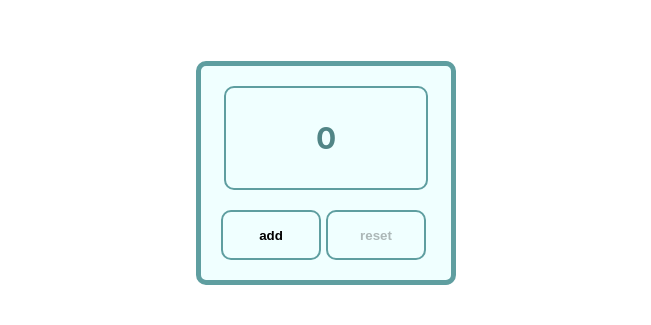
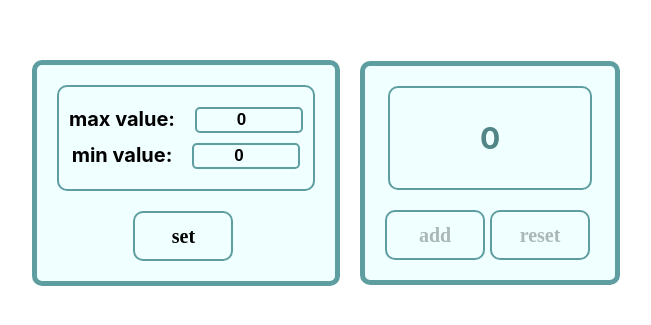
Before and after one commit to stasfilippov/counter02v1, a React (Create React App) app: page / in a window 1280 px wide. Shown: the part 227-552 px from the top of the page, without its empty margins (314-965 px from the left). Built offline with nearby package versions, Linux system fonts and the light colour scheme.

Commit message:
-add app-selectors.ts, settingsboard-reducer.ts -fix reducers

```diff
--- a/src/App.tsx
+++ b/src/App.tsx
@@ -1,35 +1,14 @@
 import './App.css'
-import {Button} from './components/Counter/Button/Button'
-import {Scoreboard} from './components/Counter/Scoreboard/Scoreboard'
+import {Counter} from './components/Counter/Counter';
+import {CounterSettings} from './components/CounterSettings/CounterSettings';
 
 
 function App() {
 
 	return (
 		<div className="App">
-			{/*<div className="wrapper">*/}
-			{/*	<Settingsboard*/}
-			{/*		maxValue={maxValue}*/}
-			{/*		minValue={minValue}*/}
-			{/*		setValue={setValueHandler}*/}
-			{/*	/>*/}
-			{/*	<Button*/}
-			{/*		title={'Set'}*/}
-			{/*		callback={setToLocalStorageHandler}*/}
-			{/*		disabled={isDisableSetButton}*/}
-			{/*	/>*/}
-			{/*</div>*/}
-			<div className="wrapper">
-				<Scoreboard/>
-				<div className="battons-wrapper">
-					<Button
-						title={'add'}
-					/>
-					<Button
-						title={'reset'}
-					/>
-				</div>
-			</div>
+			<CounterSettings/>
+			<Counter/>
 		</div>
 	)
 }
--- a/src/app/app-selectors.ts
+++ b/src/app/app-selectors.ts
@@ -1,3 +1,3 @@
 import {AppStateType} from './store';
 
-export const getCounterValuse = (state: AppStateType) => state.counter.value
+export const getCounterValue = (state: AppStateType) => state.counter.value
--- a/src/app/store.ts
+++ b/src/app/store.ts
@@ -1,17 +1,21 @@
 import React from 'react';
 import {combineReducers, createStore} from 'redux';
 import {counterReducer} from '../components/Counter/counter-reducer';
+import {loadState, saveState} from '../utils/localstorage-utils';
+import {settingsCounterReducer} from '../components/CounterSettings/settingsboard-reducer';
 
 const rootReducer = combineReducers({
-	counter: counterReducer
+	counter: counterReducer,
+	settings: settingsCounterReducer
 })
 
-export type AppStateType = ReturnType<typeof rootReducer>
+const preloadedState = loadState()
 
-export const store = createStore(rootReducer)
+export const store = createStore(rootReducer, preloadedState)
 
 store.subscribe(()=> {
-	localStorage.setItem('app-state', JSON.stringify(store.getState()))
+	saveState(store.getState())
 })
 
 export type AppDispatch = typeof store.dispatch
+export type AppStateType = ReturnType<typeof rootReducer>
--- a/src/components/Counter/Button/Button.tsx
+++ b/src/components/Counter/Button/Button.tsx
@@ -1,23 +1,32 @@
 import React from 'react';
 import {useDispatch} from 'react-redux';
-import {incrValueAC, resetValueAC} from '../counter-reducer';
+import {incrValueAC, resetValueAC, setValueAC} from '../counter-reducer';
 import {useAppDispatch, useAppSelector} from '../../../app/hooks';
-import {getCounterValuse} from '../../../app/app-selectors';
+import {getCounterValue} from '../../../app/app-selectors';
+import {settingsCounterSetValues, SettingsValues} from '../../CounterSettings/settingsboard-reducer';
 
-type NameButtonType = 'add' | 'reset'
+type NameButtonType = 'add' | 'reset' | 'set'
 type ButtonPropsType = {
 	title: NameButtonType
+	currentSettingsValue?: SettingsValues
 }
 
 
 export const Button: React.FC<ButtonPropsType> = ({
 	                                                  title,
+	                                                  currentSettingsValue
                                                   }) => {
-	const countValue = useAppSelector(getCounterValuse)
+	const countValue = useAppSelector(getCounterValue)
+	const settingsValuesFromState = useAppSelector(state => state.settings)
 	const dispatch = useAppDispatch()
 
 	const isDisabled = (name: NameButtonType, countValue: number) => {
-		return name === 'reset' && countValue === 0
+		switch (name) {
+			case 'reset':
+				return countValue === 0
+			case 'add':
+				return countValue === settingsValuesFromState.maxValue
+		}
 	}
 
 	const onClickHandler = () => {
@@ -26,8 +35,12 @@ export const Button: React.FC<ButtonPropsType> = ({
 			return
 		}
 		if (title === 'reset') {
-			dispatch(resetValueAC())
+			dispatch(resetValueAC(settingsValuesFromState.minValue))
 			return;
+		}
+		if (title === 'set' && currentSettingsValue) {
+			dispatch(settingsCounterSetValues(currentSettingsValue))
+			dispatch(setValueAC(currentSettingsValue.minValue))
 		}
 	}
 
@@ -40,6 +53,8 @@ export const Button: React.FC<ButtonPropsType> = ({
 		cursor: 'pointer',
 		fontWeight: 'bold',
 		borderRadius: '10px',
+		fontSize: '20px',
+		fontFamily: 'Montserrat'
 	}
 
 
--- /dev/null
+++ b/src/components/Counter/Counter.tsx
@@ -0,0 +1,19 @@
+import React from 'react';
+import {Scoreboard} from './Scoreboard/Scoreboard';
+import {Button} from './Button/Button';
+
+export const Counter = () => {
+	return (
+		<div className="wrapper">
+			<Scoreboard/>
+			<div className="battons-wrapper">
+				<Button
+					title={'add'}
+				/>
+				<Button
+					title={'reset'}
+				/>
+			</div>
+		</div>
+	);
+};
--- a/src/components/Counter/Scoreboard/Scoreboard.tsx
+++ b/src/components/Counter/Scoreboard/Scoreboard.tsx
@@ -3,12 +3,12 @@ import styled from 'styled-components';
 import {useSelector} from 'react-redux';
 import {AppStateType} from '../../../app/store';
 import {useAppSelector} from '../../../app/hooks';
-import {getCounterValuse} from '../../../app/app-selectors';
+import {getCounterValue} from '../../../app/app-selectors';
 
 type ScoreboardPropsType = {
 }
 export const Scoreboard: React.FC<ScoreboardPropsType> = () => {
-	const countValue = useAppSelector(getCounterValuse)
+	const countValue = useAppSelector(getCounterValue)
 
 	return (
 		<ScoreboardStyle>
--- a/src/components/Counter/counter-reducer.ts
+++ b/src/components/Counter/counter-reducer.ts
@@ -10,16 +10,20 @@ export const counterReducer = (state = initState, action: CounterActionType): In
 		case 'counter/INC_VALUE':
 			return {...state, value: state.value + 1}
 		case 'counter/RESET_VALUE':
-			return {...state, value: 0}
+			return {...state, value: action.value}
+		case 'counter/SET_VALUE':
+			return {...state, value: action.value}
 		default:
 			return state
 	}
 }
 
 export const incrValueAC = () => ( {type: 'counter/INC_VALUE'} as const)
-export const resetValueAC = () => ( {type: 'counter/RESET_VALUE'} as const)
+export const resetValueAC = (value: number) => ( {type: 'counter/RESET_VALUE', value} as const)
+export const setValueAC = (value: number) => ( {type: 'counter/SET_VALUE', value} as const)
 
 type IncrValueActionType = ReturnType<typeof incrValueAC>
 type ResetValueActionType = ReturnType<typeof resetValueAC>
+type SetValueActionType = ReturnType<typeof setValueAC>
 
-export type CounterActionType = IncrValueActionType | ResetValueActionType
+export type CounterActionType = IncrValueActionType | ResetValueActionType | SetValueActionType
--- /dev/null
+++ b/src/components/CounterSettings/CounterSettings.tsx
@@ -0,0 +1,44 @@
+import React, {useState} from 'react';
+import {Button} from '../Counter/Button/Button';
+import {Setting} from './Setting/Setting';
+import styled from 'styled-components';
+import {useAppSelector} from '../../app/hooks';
+
+export const CounterSettings = () => {
+	const settingsValue = useAppSelector(state => state.settings)
+
+	const [currentMaxValue, setCurrentMaxValue] = useState<number>(settingsValue.maxValue)
+	const [currentMinValue, setCurrentMinValue] = useState<number>(settingsValue.minValue)
+
+	console.log({currentMaxValue, currentMinValue})
+
+	let currentSettingValues = {
+		maxValue: currentMaxValue,
+		minValue: currentMinValue
+	}
+
+
+	return (
+		<div className="wrapper">
+			<SettingsboardStyles>
+				<Setting title={'max'} value={currentMaxValue} callback={setCurrentMaxValue}/>
+				<Setting title={'min'} value={currentMinValue} callback={setCurrentMinValue}/>
+			</SettingsboardStyles>
+			<Button title={'set'} currentSettingsValue={currentSettingValues}/>
+		</div>
+	);
+};
+
+const SettingsboardStyles = styled.div`
+    padding: 20px 10px;
+    display: flex;
+    flex-direction: column;
+    align-items: center;
+    justify-content: center;
+    gap: 10px;
+    color: black;
+    font-weight: bold;
+    font-size: 20px;
+    border-radius: 10px;
+    border: 2px cadetblue solid;
+`
--- a/src/components/Settingsboard/Setting/Setting.tsx
+++ b/src/components/CounterSettings/Setting/Setting.tsx
@@ -3,47 +3,34 @@ import styled from 'styled-components';
 
 type SettingType = {
 	title: 'max' | 'min'
-	callBack: (value: number, name: 'max' | 'min') => void
 	value: number
-	compareValue: number
+	callback: (number: number ) => void
 }
-export const Setting: React.FC<SettingType> = ({title, callBack, value, compareValue}) => {
+export const Setting: React.FC<SettingType> = ({title, value, callback}) => {
 
-	const [error, setError] = useState(false)
 	const onChangeHandler = (e: ChangeEvent<HTMLInputElement>) => {
-		callBack(+e.currentTarget.value, title)
-
-
+		if (title === 'max') {
+			callback(+e.currentTarget.value)
+		}
+		if (title === 'min') {
+			callback(+e.currentTarget.value)
+		}
 	}
 
-	useEffect(() => {
-
-		switch (title) {
-			case 'min': {
-				value < 0 || value > compareValue || value === compareValue ? setError(true) : setError(false);
-				break;
-			}
-			case 'max': {
-				value < 0 || value === compareValue ? setError(true) : setError(false);
-				break
-			}
-
-			default:
-				break;
-		}
-
-	}, [value, compareValue])
-
 	return (
-		<SettingStyles error={error}>
+		<SettingStyles >
 			<div>{title} value:</div>
-			<input type={'number'} onChange={onChangeHandler} value={value}/>
+			<input
+				type={'number'}
+				onChange={onChangeHandler}
+				value={value}
+			/>
 		</SettingStyles>
 	);
 };
 
 type SettingStylesPropsType = {
-	error: boolean
+	error?: boolean
 }
 
 const SettingStyles = styled.div<SettingStylesPropsType>`
--- /dev/null
+++ b/src/components/CounterSettings/settingsboard-reducer.ts
@@ -0,0 +1,30 @@
+import React from 'react';
+
+const initState = {
+	maxValue: 0,
+	minValue: 0
+}
+
+type InitStateType = typeof initState
+export const settingsCounterReducer = (state = initState, action: SettingsActionType): InitStateType => {
+	switch (action.type) {
+		case 'settingsCounter/SET_VALUES':
+			return {
+				...state,
+				maxValue: action.values.maxValue,
+				minValue: action.values.minValue
+			}
+
+		default:
+			return state
+	}
+}
+export type SettingsValues = {
+	maxValue: number
+	minValue: number
+}
+export const settingsCounterSetValues = (values: SettingsValues) => ( {type: 'settingsCounter/SET_VALUES', values} as const)
+
+type settingsCounterSetValuesActionType = ReturnType<typeof settingsCounterSetValues>
+
+export type SettingsActionType = settingsCounterSetValuesActionType
--- /dev/null
+++ b/src/utils/localstorage-utils.ts
@@ -0,0 +1,22 @@
+import {AppStateType} from '../app/store';
+
+export const loadState = () => {
+	try {
+		const serializedState = localStorage.getItem('app-state')
+		if (serializedState === null) {
+			return undefined
+		}
+		return JSON.parse(serializedState)
+	} catch (e) {
+		return undefined
+	}
+};
+
+export const saveState = (state: AppStateType) => {
+	try {
+		const serializedState = JSON.stringify(state)
+		localStorage.setItem('app-state', serializedState)
+	} catch (e) {
+		// ignore write errors
+	}
+}
```
Also changed, not shown: src/components/Settingsboard/Settingsboard.tsx (deleted, +0 -35 lines).
